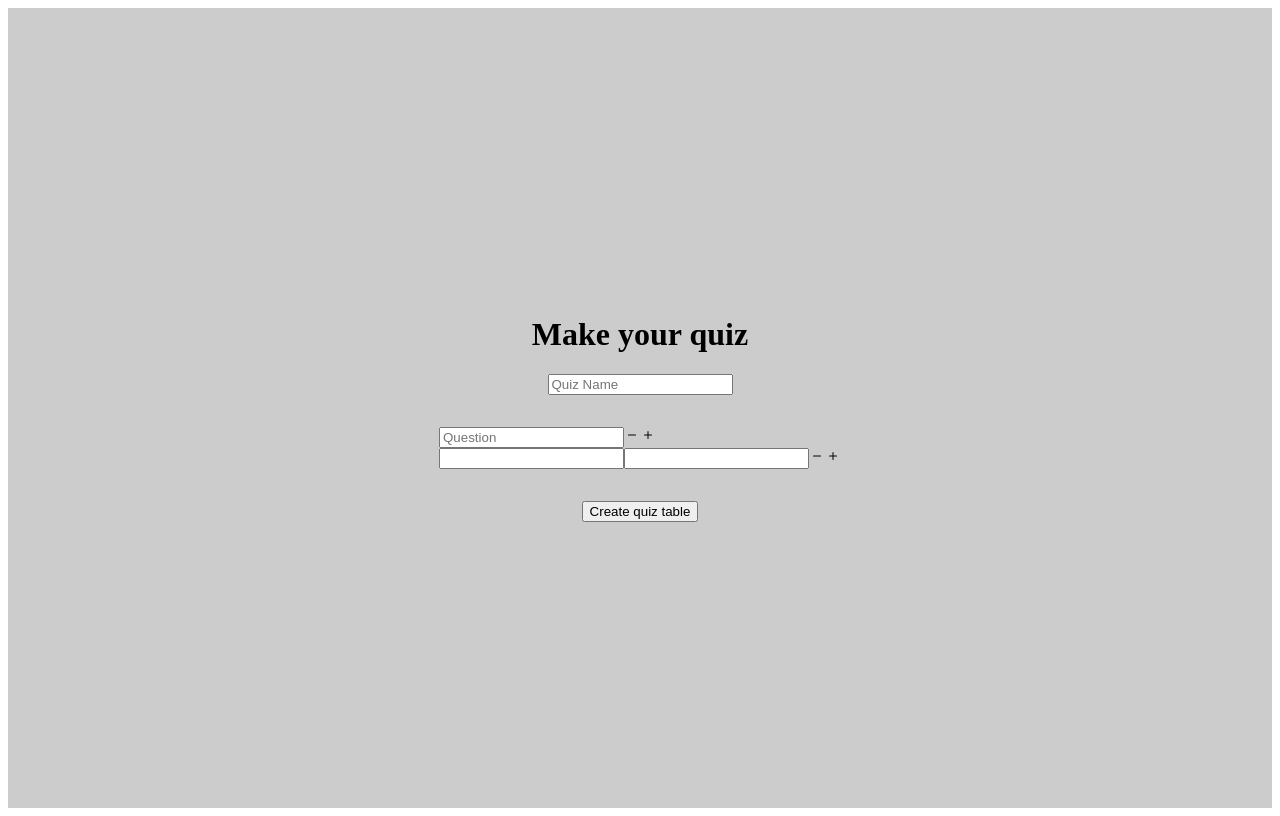
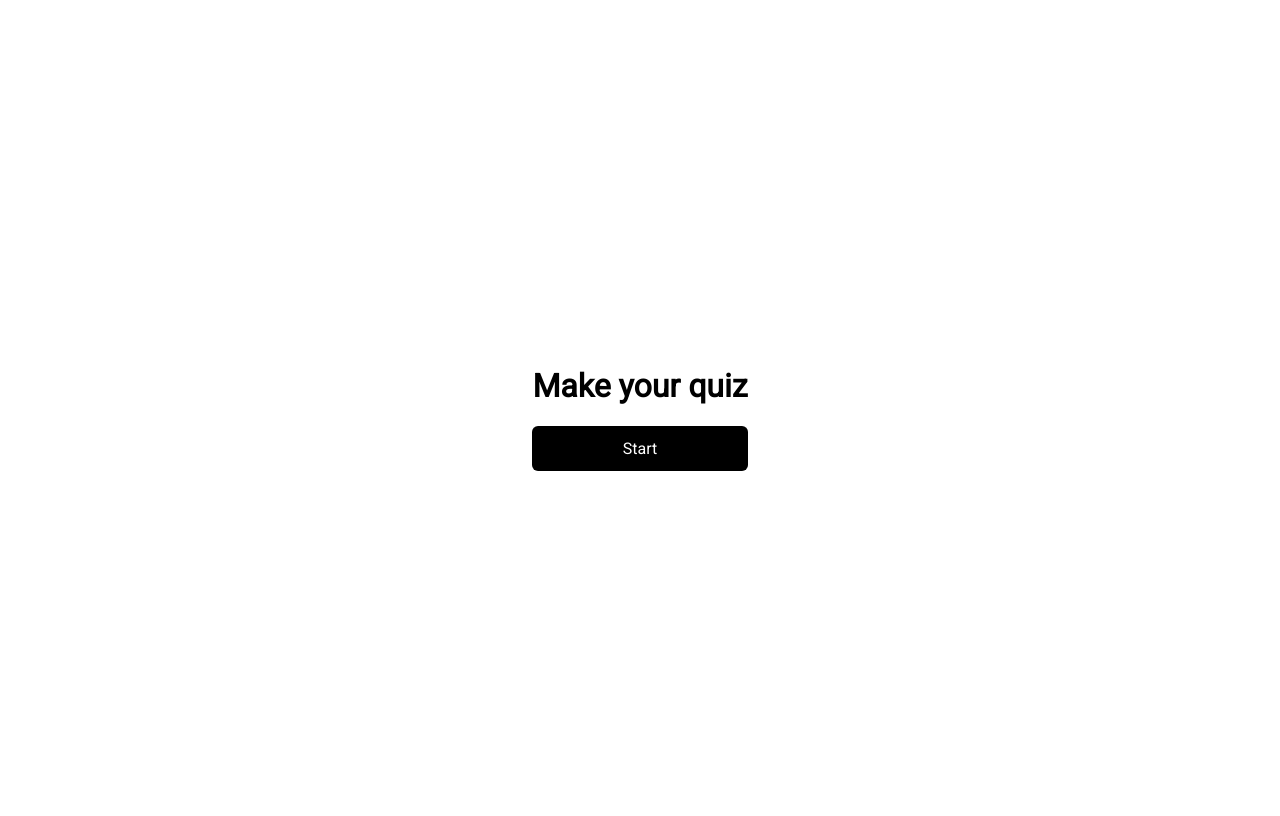
Before and after one commit to Eriksoederlund94/quiz-tabel, a React (Vite) app: page / in a window 1280 px wide. Built offline with nearby package versions, Linux system fonts and the light colour scheme.

Commit message:
css changes

```diff
--- a/index.html
+++ b/index.html
@@ -3,6 +3,9 @@
   <head>
     <meta charset="UTF-8" />
     <link rel="icon" type="image/svg+xml" href="/src/favicon.svg" />
+    <link rel="preconnect" href="https://fonts.googleapis.com">
+    <link rel="preconnect" href="https://fonts.gstatic.com" crossorigin>
+    <link href="https://fonts.googleapis.com/css2?family=Roboto&display=swap" rel="stylesheet">
     <meta name="viewport" content="width=device-width, initial-scale=1.0" />
     <title>Vite App</title>
   </head>
--- a/src/components/Inputs.jsx
+++ b/src/components/Inputs.jsx
@@ -21,12 +21,14 @@ function Inputs({ index, sub_question_title, points, inputFields, parentId, setI
     <>
       <input
         type='text'
+        placeholder='Question'
         value={sub_question_title}
         name='sub_question_title'
         onChange={(event) => subInputChangeHandler(event, index, parentId)}
       />
       <input
         type='number'
+        placeholder='Points'
         value={points}
         name='points'
         onChange={(event) => subInputChangeHandler(event, index, parentId)}
@@ -35,4 +37,5 @@ function Inputs({ index, sub_question_title, points, inputFields, parentId, setI
   );
 }
 
+
 export default Inputs;
--- a/src/components/QuizForm.jsx
+++ b/src/components/QuizForm.jsx
@@ -14,7 +14,12 @@ import { v4 as randomId } from 'uuid';
 
 function QuizForm({ setQuiz, quizTitle, setQuizTitle }) {
   // STATE
-  const [inputFields, setInputFields] = useState(quizData);
+  const [inputFields, setInputFields] = useState([]);
+
+
+const startBtnHandler = () => {
+  setInputFields(quizData)
+}
 
   const startFormHandler = () => {
     setQuiz(inputFields);
@@ -85,11 +90,16 @@ function QuizForm({ setQuiz, quizTitle, setQuizTitle }) {
     setInputFields(inputValues);
   };
 
+  console.log(inputFields)
+
   return (
     <QuizFormWrapper>
       <div className='form-wrapper'>
-        <h1>Make your quiz</h1>
-        <input type='text' placeholder='Quiz Name' value={quizTitle} onChange={(event) =>  setQuizTitle(event.target.value)} />
+        <div className='input-container'>
+        <h1 className='title-header'>Make your quiz</h1>
+        {inputFields.length === 0 ? <button className='start-btn' onClick={startBtnHandler}>Start</button> : null}
+        {inputFields.length >= 1 ? <input className='quiz-title-input' type='text' placeholder='Quiz Name' value={quizTitle} onChange={(event) =>  setQuizTitle(event.target.value)} /> : null}
+        </div>
         {inputFields &&
           inputFields.map((inputs, index) => (
             <div className='input-container' key={inputs.question_id}>
@@ -97,7 +107,7 @@ function QuizForm({ setQuiz, quizTitle, setQuizTitle }) {
                 <input
                   type='text'
                   name='question_title'
-                  placeholder='Question'
+                  placeholder='Question Title'
                   value={inputs.question_title}
                   onChange={(event) => inputChangeHandler(event, index)}
                 />
@@ -124,7 +134,7 @@ function QuizForm({ setQuiz, quizTitle, setQuizTitle }) {
               ))}
             </div>
           ))}
-        <button onClick={startFormHandler}>Create quiz table</button>
+        {inputFields.length >= 1 ? <button className='create-btn' onClick={startFormHandler}>Create quiz table</button> : null}
       </div>
     </QuizFormWrapper>
   );
@@ -136,29 +146,66 @@ const QuizFormWrapper = styled.div`
   display: flex;
   justify-content: center;
   align-items: center;
-  background-color: #cccccc;
+  font-family: 'Roboto', sans-serif;
+
+
+  input {
+    all: unset;
+    padding: 1rem 2rem;
+    border: solid 2px #CCC;
+  }
 
   .form-wrapper {
     display: flex;
     justify-content: center;
     align-items: center;
     flex-direction: column;
+    width: 600px
   }
 
   .input-container {
     display: flex;
     flex-direction: column;
+    justify-content: center;
+    align-items: center;
     padding: 2rem;
+    width: 600px;
 
     .question-container,
     .sub-question-container {
       display: flex;
+      width: 100%;
+      justify-content: center;
+      align-items: center;
+      margin-bottom: 1.5rem;
+    }
+
+    .sub-question-container{
+      justify-content: space-between;
+
     }
 
     .btn {
       cursor: pointer;
     }
   }
+
+
+  .quiz-title-input{
+    width: 200px;
+  }
+
+
+  .start-btn,.create-btn {
+    all: unset;
+    padding: .8rem 3rem;
+    background-color: #000;
+    color: #FFF;
+    cursor: pointer;
+    border-radius: 6px;
+    width: 120px;
+    text-align: center;
+  }
 `;
 
 export default QuizForm;
--- a/src/components/QuizTable.jsx
+++ b/src/components/QuizTable.jsx
@@ -2,7 +2,6 @@ import React from 'react'
 
 function QuizTable({question_title, sub_question}) {
 
-    console.log(sub_question)
   return (
     <div>
         <h1>{question_title}</h1>
```
